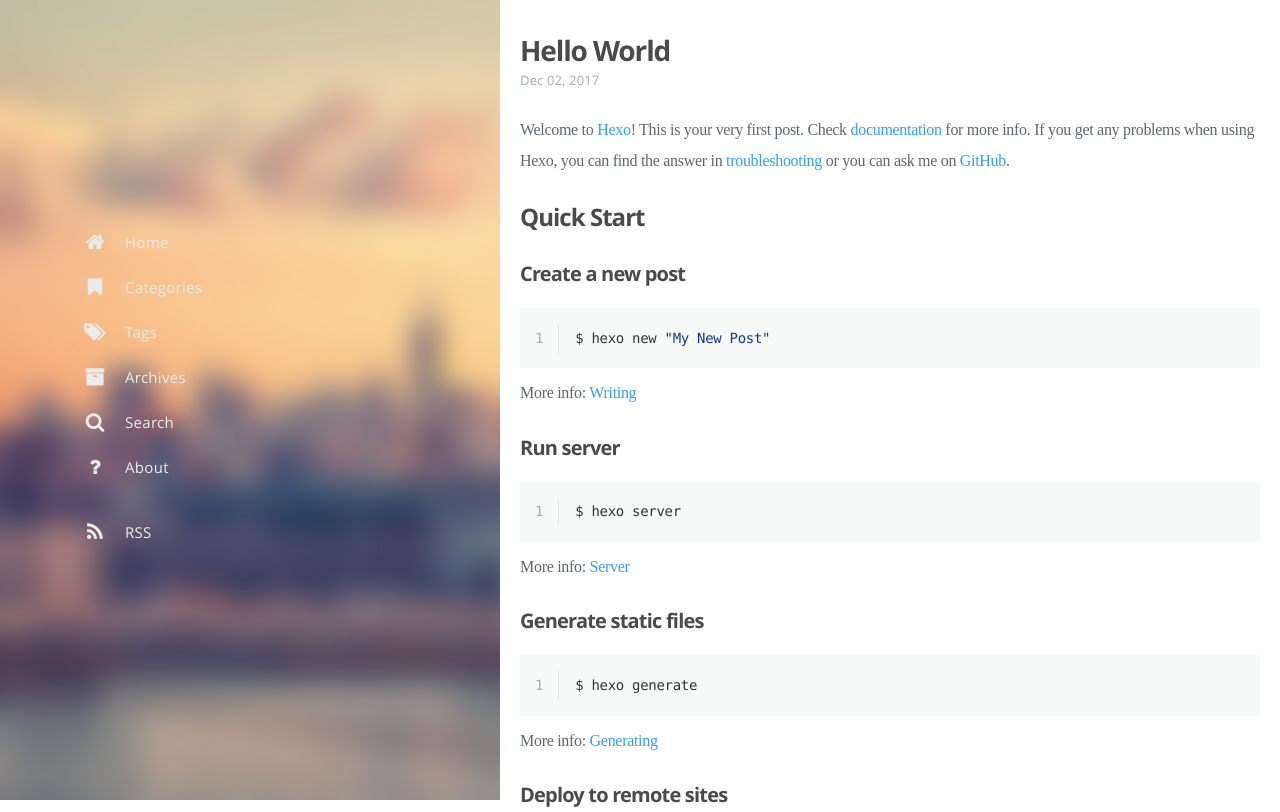
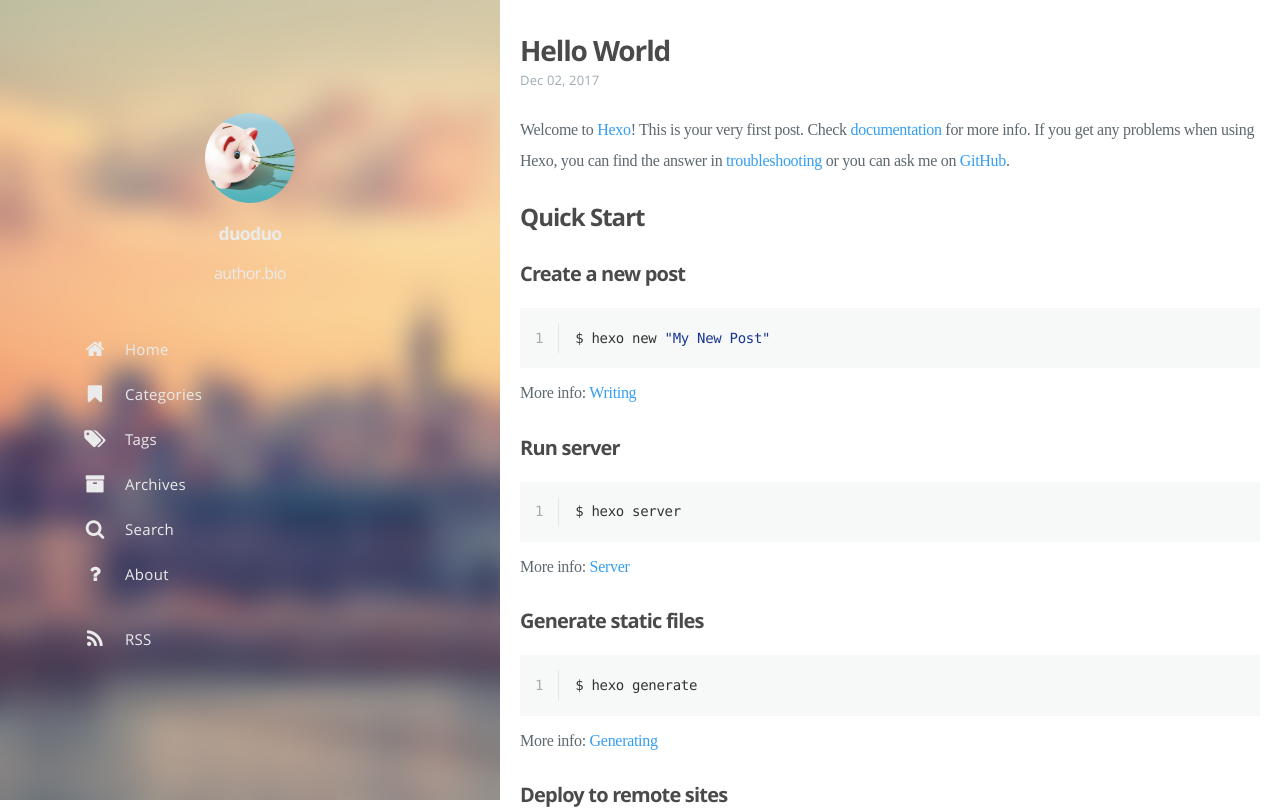
Before and after one commit to wenzhaoduo/wenzhaoduo.github.io, a plain HTML site: page index.html in a window 1280 px wide. Shown: the top 812 px of the page. Drawn offline with Linux system fonts and the light colour scheme; a web font is replaced by a local one.

Commit message:
Site updated: 2017-12-02 13:15:03

```diff
--- a/index.html
+++ b/index.html
@@ -25,6 +25,8 @@
 
 
 
+        <meta property="og:image" content="http://yoursite.com/assets/images/pig.jpg"/>
+
 
 
 
@@ -43,6 +45,10 @@
 
 
 
+
+
+
+
 <header id="header" data-behavior="1">
     <i id="btn-open-sidebar" class="fa fa-lg fa-bars"></i>
     <div class="header-title">
@@ -54,6 +60,8 @@
                 href="#about">
 
 
+            <img class="header-picture" src="/assets/images/pig.jpg" alt="Author&#39;s picture"/>
+
         </a>
 
 </header>
@@ -61,8 +69,23 @@
             <!-- Define author's picture -->
 
 
+
+
+
+
 <nav id="sidebar" data-behavior="1">
     <div class="sidebar-container">
+
+            <div class="sidebar-profile">
+                <a href="/#about">
+                    <img class="sidebar-profile-picture" src="/assets/images/pig.jpg" alt="Author&#39;s picture"/>
+                </a>
+                <h4 class="sidebar-profile-name">duoduo</h4>
+
+                    <h5 class="sidebar-profile-bio"><p>author.bio</p>
+</h5>
+
+            </div>
 
 
             <ul class="sidebar-buttons">
@@ -252,11 +275,17 @@
 
 
 
+
+
+
+
 <div id="about">
     <div id="about-card">
         <div id="about-btn-close">
             <i class="fa fa-remove"></i>
         </div>
+
+            <img id="about-card-picture" src="/assets/images/pig.jpg" alt="Author&#39;s picture"/>
 
             <h4 id="about-card-name">duoduo</h4>
 
```
Also changed, not shown: 2017/12/02/hello-world/index.html (+29 -0 lines), archives/2017/12/index.html (+29 -0 lines), archives/2017/index.html (+29 -0 lines), archives/index.html (+29 -0 lines), assets/images/pig.jpg (added).
